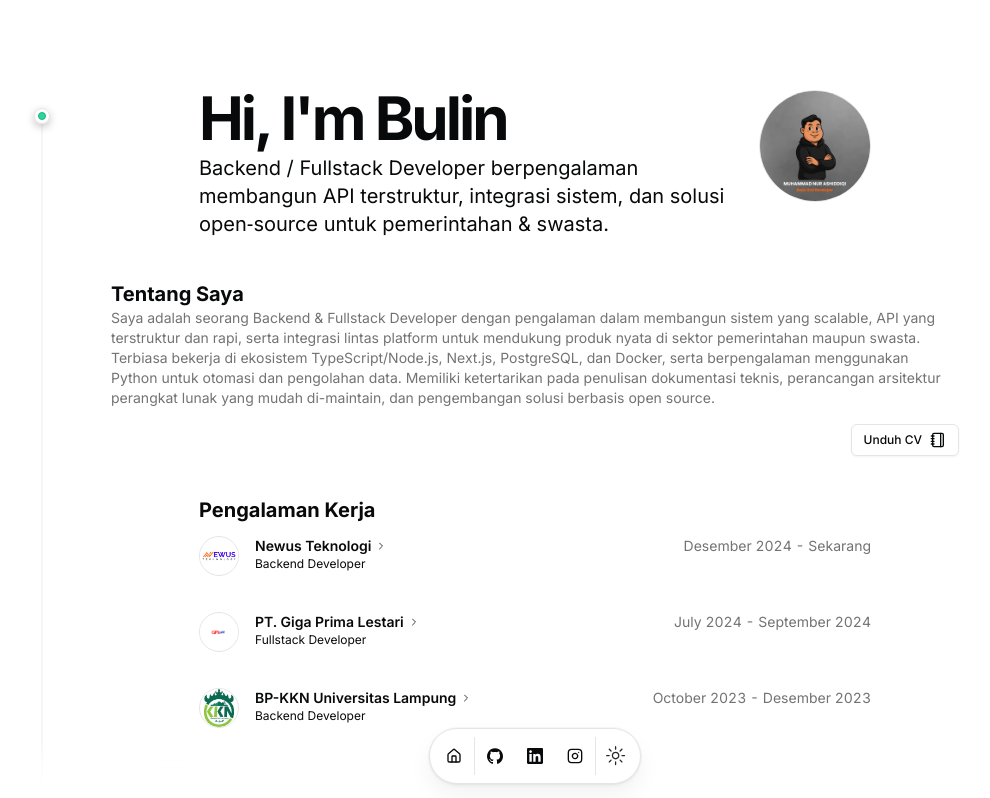
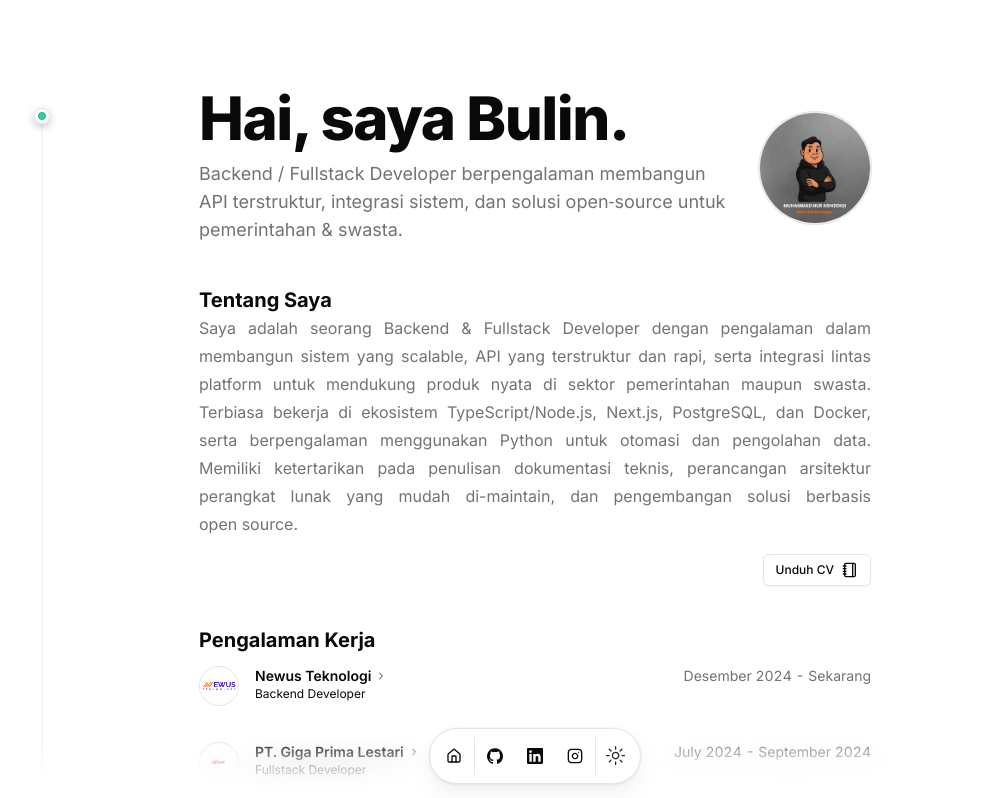
Before and after one commit to Tnembull/tnembull.github.io, a Next.js app: page / in a window 1280 px wide. Shown: the top 798 px of the page, without its empty margins (105-1095 px from the left). Built offline with nearby package versions, Linux system fonts and the light colour scheme.

Commit message:
Feat: update style and any

```diff
--- a/src/app/not-found.tsx
+++ b/src/app/not-found.tsx
@@ -5,16 +5,15 @@ export default function NotFound() {
   return (
     <div className="min-h-[70vh] flex-col items-center justify-center flex">
       <h1 className="text-center text-3xl font-semibold text-primary">
-        Oops... Page not found
+        Ups… Halaman tidak ditemukan
       </h1>
       <p className="text-center text-base mt-4 text-muted-foreground">
-        Sorry I don&apos;t have the necessary page you were looking for in my
-        portfolio. <br />
-        Can you please check the URL or <a href="/">go back to home</a>?
+        Maaf, halaman yang Anda cari tidak tersedia. <br />
+        Silakan periksa kembali URL atau{" "}<a href="/"> kembali ke beranda</a>?
       </p>
       <Link href={"/"}>
         <Button className="mt-4" variant={"outline"}>
-          Go back home
+          Kembali ke beranda
         </Button>
       </Link>
     </div>
--- a/src/app/page.tsx
+++ b/src/app/page.tsx
@@ -21,7 +21,7 @@ export default function Page() {
   return (
     <TracingBeam className="px-6">
       <main className="flex items-center justify-center flex-col min-h-[100dvh] space-y-10">
-        <section id="hero">
+        {/* <section id="hero">
           <div className="mx-auto w-full max-w-2xl space-y-8">
             <div className="gap-2 flex justify-between">
               <div className="flex-col flex flex-1 space-y-1.5">
@@ -47,8 +47,42 @@ export default function Page() {
               </BlurFade>
             </div>
           </div>
+        </section> */}
+        <section id="hero" className="w-full">
+          <div className="mx-auto w-full max-w-2xl px-4 sm:px-0">
+            <div className="flex flex-col-reverse sm:flex-row sm:items-center gap-6 sm:gap-8">
+              {/* TEKS */}
+              <div className="flex-1 flex flex-col space-y-3 items-center sm:items-start text-center sm:text-left">
+                <h1>
+                  <BlurFadeText
+                    delay={BLUR_FADE_DELAY}
+                    className="text-center sm:text-left text-3xl sm:text-5xl xl:text-6xl/none font-extrabold tracking-tight text-balance"
+                    yOffset={8}
+                    text={`Hai, saya ${DATA.nickname}.`}
+                  />
+                </h1>
+
+                <BlurFadeText
+                  className="text-justify sm:text-left text-base sm:text-lg leading-relaxed text-muted-foreground text-pretty"
+                  delay={BLUR_FADE_DELAY}
+                  text={DATA.description}
+                />
+              </div>
+
+              {/* AVATAR */}
+              <BlurFade delay={BLUR_FADE_DELAY}>
+                <div className="w-full sm:w-auto flex justify-center sm:justify-end">
+                  <Avatar className="mx-auto sm:mx-0 size-20 sm:size-28 border ring-1 ring-border shadow-sm">
+                    <AvatarImage alt={DATA.name} src={DATA.avatarUrl} />
+                    <AvatarFallback>{DATA.initials}</AvatarFallback>
+                  </Avatar>
+                </div>
+              </BlurFade>
+            </div>
+          </div>
         </section>
-        <section id="about">
+
+        {/* <section id="about">
           <BlurFade delay={BLUR_FADE_DELAY * 3}>
             <h2 className="text-xl font-bold">Tentang Saya</h2>
           </BlurFade>
@@ -69,7 +103,46 @@ export default function Page() {
               </Link>
             </div>
           </BlurFade>
-        </section>
+        </section> */}
+        {/* ABOUT / TENTANG */}
+<section id="about" className="w-full">
+  <div className="mx-auto w-full max-w-2xl px-4 sm:px-0">
+    <BlurFade delay={BLUR_FADE_DELAY * 3}>
+      <h2 className="text-lg sm:text-xl font-bold text-center sm:text-left">
+        Tentang Saya
+      </h2>
+    </BlurFade>
+
+    <BlurFade delay={BLUR_FADE_DELAY * 4}>
+      <Markdown
+  className="
+    prose prose-sm md:prose-base
+    max-w-none leading-relaxed text-pretty
+    font-sans text-muted-foreground
+    dark:prose-invert
+    text-justify
+  "
+>
+  {DATA.summary}
+</Markdown>
+
+      <div className="mt-4 flex justify-center sm:justify-end">
+        <Link
+          href="/resume.pdf"
+          target="_blank"
+          rel="noopener noreferrer"
+          aria-label="Unduh CV Bulin (PDF)"
+        >
+          <Button size="sm" variant="outline">
+            Unduh CV
+            <Notebook className="ml-2 h-4 w-4" />
+          </Button>
+        </Link>
+      </div>
+    </BlurFade>
+  </div>
+</section>
+
         <section id="work">
           <div className="flex min-h-0 max-w-2xl flex-col gap-y-3">
             <BlurFade delay={BLUR_FADE_DELAY * 5}>
@@ -150,8 +223,9 @@ export default function Page() {
                     Proyek
                   </h2>
                   <p className="text-muted-foreground md:text-xl/relaxed lg:text-base/relaxed xl:text-xl/relaxed">
-                    Saya senang membangun {""}<span className="font-bold">proyek</span>. Saya telah membuat banyak proyek,
-                    berikut beberapa proyek yang telah saya buat dan masih dalam{""}<span className="font-bold">pengembangan</span>.
+                    Saya telah mengembangkan banyak proyek dengan berbagai
+                    teknologi, berikut beberapa proyek yang telah{" "}
+                    <span className="font-bold">dikembangkan</span>.
                   </p>
                 </div>
               </div>
--- a/src/data/resume.tsx
+++ b/src/data/resume.tsx
@@ -8,7 +8,7 @@ export const DATA = {
   name: "Muhammad Nur Ashiddiqi",
   nickname: "Bulin",
   initials: "MNA",
-  url: "https://tnembull.github.io/",
+  url: "https://tnembull.github.io",
   location: "Bandar Lampung, Indonesia",
   locationLink: "https://maps.app.goo.gl/Zbzok1mCik445h1C6",
   description:
```
